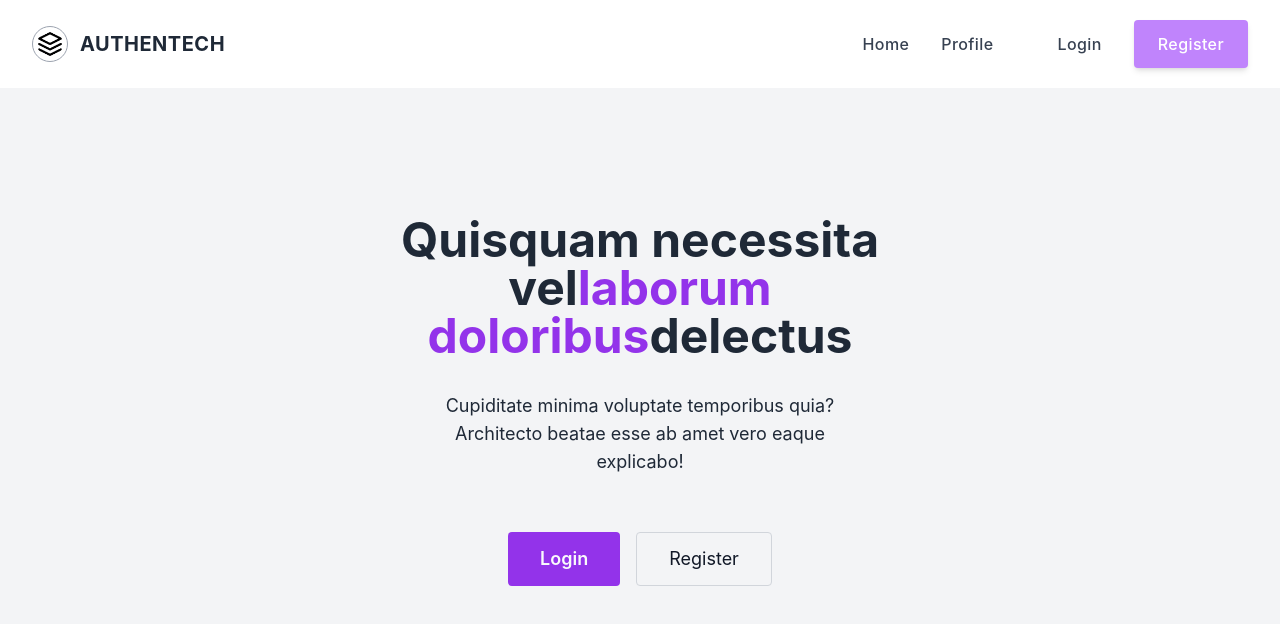
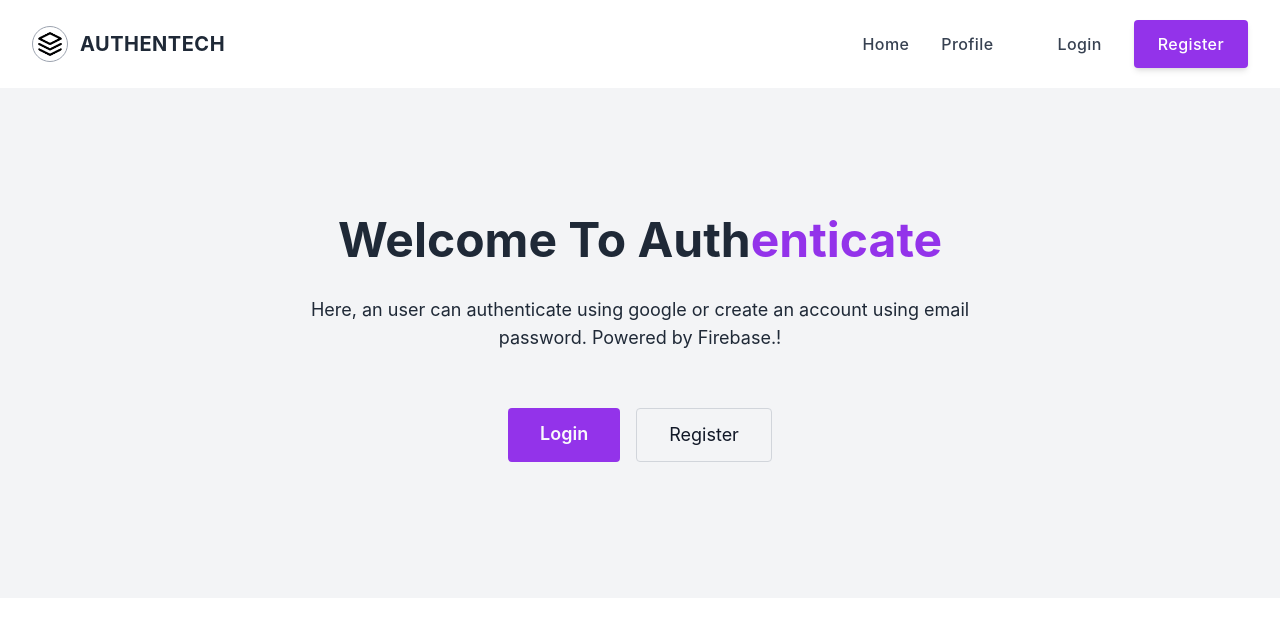
Before and after one commit to tahdiislam/authen-tech, a React (Vite) app: page / in a window 1280 px wide. Shown: the top 624 px of the page. Built offline with nearby package versions, Linux system fonts and the light colour scheme; no server answers.

Commit message:
complete home

```diff
--- a/src/Component/Header.jsx
+++ b/src/Component/Header.jsx
@@ -68,14 +68,14 @@ const Header = () => {
           <li>
             {!user?.uid ? <Link
               to="/register"
-              className="inline-flex items-center justify-center h-12 px-6 font-medium tracking-wide text-white transition duration-200 rounded shadow-md bg-purple-400 hover:bg-purple-700 focus:shadow-outline focus:outline-none"
+              className="inline-flex items-center justify-center h-12 px-6 font-medium tracking-wide text-white transition duration-200 rounded shadow-md bg-purple-600 hover:bg-purple-800 focus:shadow-outline focus:outline-none"
               aria-label="Sign up"
               title="Register"
             >
               Register
             </Link> : <button
                 onClick={handleLogOut}
-              className="inline-flex items-center justify-center h-12 px-6 font-medium tracking-wide text-white transition duration-200 rounded shadow-md bg-purple-400 hover:bg-purple-700 focus:shadow-outline focus:outline-none"
+              className="inline-flex items-center justify-center h-12 px-6 font-medium tracking-wide text-white transition duration-200 rounded shadow-md bg-purple-600 hover:bg-purple-800 focus:shadow-outline focus:outline-none"
               aria-label="Sign up"
               title="Sign up"
             >
--- a/src/Component/Home.jsx
+++ b/src/Component/Home.jsx
@@ -1,17 +1,37 @@
-import React from 'react';
+import React, { useContext } from 'react';
+import { Link } from 'react-router-dom';
+import { AuthContext } from '../UserContext/UserContext';
 
 const Home = () => {
+  const {user} = useContext(AuthContext)
+  if(user && user.uid){
+    return(
+      <div>
+        <section className="bg-gray-100 text-gray-800">
+          <div className="container mx-auto flex flex-col items-center px-4 py-16 text-center md:py-32 md:px-10 lg:px-32 xl:max-w-5xl">
+            <h1 className="text-4xl font-bold leading-none sm:text-5xl">Welcome To Auth
+              <span className="text-purple-600">enticate</span>
+            </h1>
+            <p className="px-8 mt-8 mb-12 text-lg">Here, an user can authenticate using google or create an account using email password. Powered by Firebase.!</p>
+            <div className="flex justify-center">
+              <Link to='/profile' className="px-8 py-3 m-2 text-lg font-semibold rounded bg-purple-600 text-gray-50">Visit Profile</Link>
+            </div>
+          </div>
+        </section>
+      </div>
+    )
+  }
   return (
     <div>
       <section className="bg-gray-100 text-gray-800">
-        <div className="container mx-auto flex flex-col items-center px-4 py-16 text-center md:py-32 md:px-10 lg:px-32 xl:max-w-3xl">
-          <h1 className="text-4xl font-bold leading-none sm:text-5xl">Quisquam necessita vel
-            <span className="text-purple-600">laborum doloribus</span>delectus
+        <div className="container mx-auto flex flex-col items-center px-4 py-16 text-center md:py-32 md:px-10 lg:px-32 xl:max-w-5xl">
+          <h1 className="text-4xl font-bold leading-none sm:text-5xl">Welcome To Auth
+            <span className="text-purple-600">enticate</span>
           </h1>
-          <p className="px-8 mt-8 mb-12 text-lg">Cupiditate minima voluptate temporibus quia? Architecto beatae esse ab amet vero eaque explicabo!</p>
+          <p className="px-8 mt-8 mb-12 text-lg">Here, an user can authenticate using google or create an account using email password. Powered by Firebase.!</p>
           <div className="flex flex-wrap justify-center">
-            <button className="px-8 py-3 m-2 text-lg font-semibold rounded bg-purple-600 text-gray-50">Login</button>
-            <button className="px-8 py-3 m-2 text-lg border rounded text-gray-900 border-gray-300">Register</button>
+            <Link to='/login' className="px-8 py-3 m-2 text-lg font-semibold rounded bg-purple-600 text-gray-50">Login</Link>
+            <Link to='/register' className="px-8 py-3 m-2 text-lg border rounded text-gray-900 border-gray-300">Register</Link>
           </div>
         </div>
       </section>
--- a/src/Component/Profile.jsx
+++ b/src/Component/Profile.jsx
@@ -24,7 +24,7 @@ const Profile = () => {
                             <span className="text-gray-600">{user?.email}</span>
                         </span>
                         <span className="flex items-center space-x-2">
-                            <span className="text-gray-600">ID:{user?.uid}</span>
+                            <span className=" text-gray-600">ID:{user?.uid}</span>
                         </span>
                     </div>
                 </div>
```
